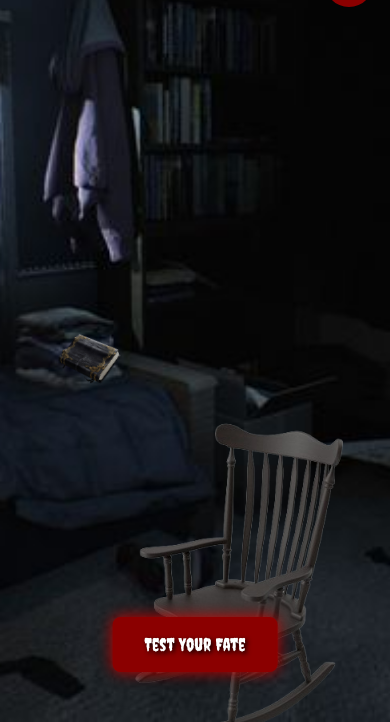
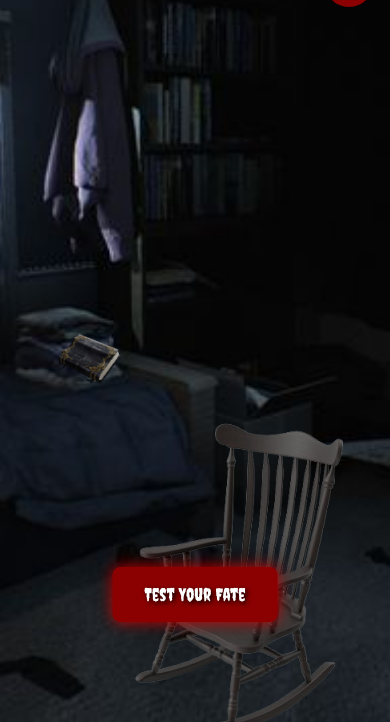
Before and after one commit to Tuhin402/BOO, a plain HTML site: page game.html in a window 390 px wide. Shown: the part 122-844 px from the top of the page. Drawn offline with nearby package versions, Linux system fonts and the light colour scheme.

Commit message:
Update gstyle.css

```diff
--- a/gstyle.css
+++ b/gstyle.css
@@ -169,7 +169,7 @@ body {
 
 #test-fate-btn {
     position: absolute !important;
-    bottom: 50px;
+    bottom: 20px;
     left: 50%;
     transform: translateX(-50%);
     padding: 15px 30px;
@@ -480,4 +480,7 @@ body.modal-active {
     .modal-content {
         width: 90%;
     }
+    #test-fate-btn{
+        bottom: 100px;
+    }
 }
```
